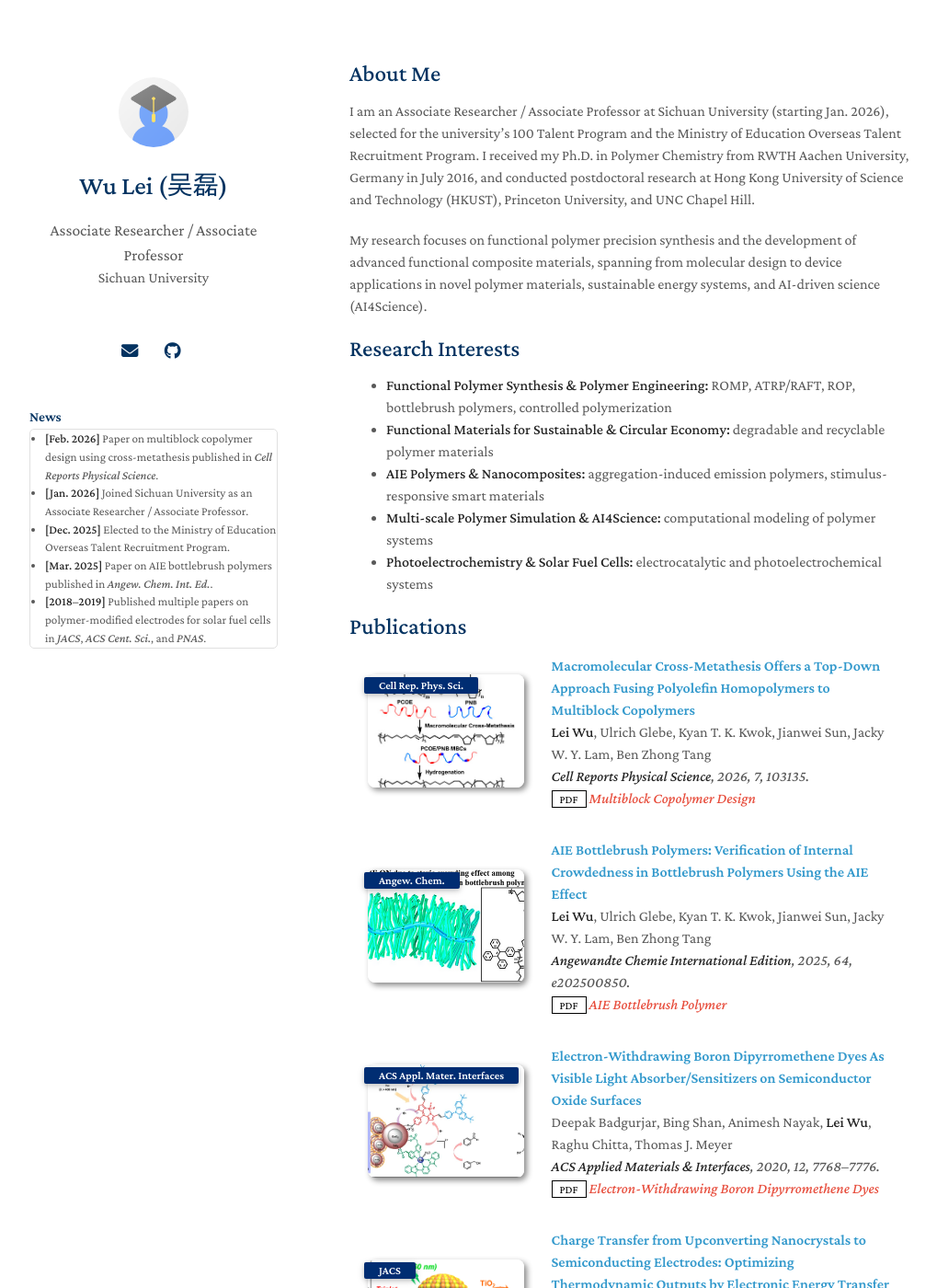
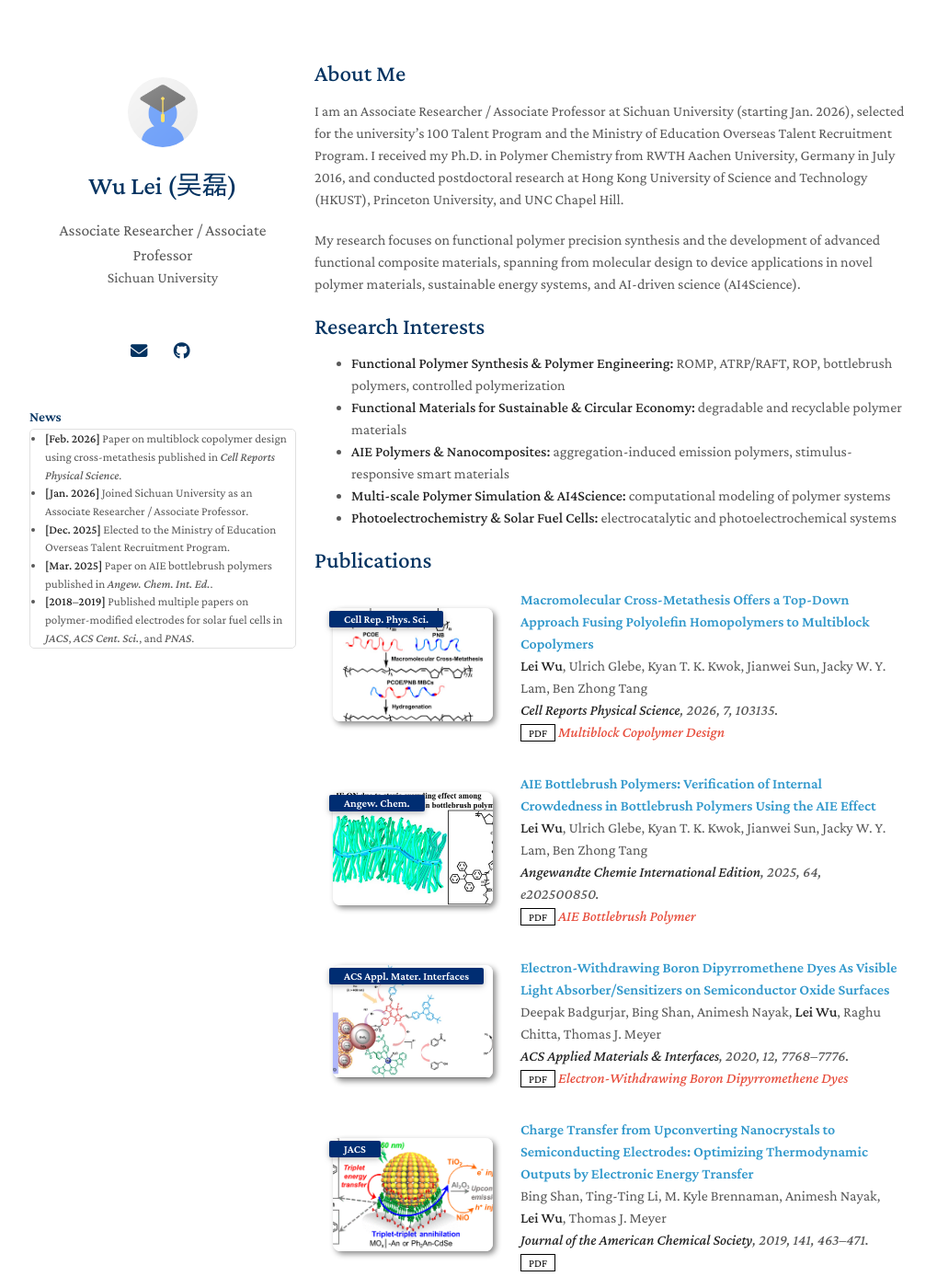
Before and after one commit to leiwuhoohoo/leiwu_polymer_research, a Jekyll site: the page built from index.md, in a window 1280 px wide and 1400 px high. Shown: the whole window at 92% size, without its empty margins (128-1147 px from the left). Built offline with Jekyll 4.4.1, drawn with Linux system fonts in a browser that asks for light colours; a style sheet for code colours, icons or effects is not loaded; our own code applies the rules of GitHub Pages for plain Markdown files.

Commit message:
Keep right section at 650px, widen left sidebar to 290px using left margin space

```diff
--- a/_sass/minimal-light.scss
+++ b/_sass/minimal-light.scss
@@ -356,7 +356,7 @@ img {
 }
 
 header {
-  width:270px;
+  width:290px;
   float:left;
   position:fixed;
   -webkit-font-smoothing:subpixel-antialiased;
@@ -436,7 +436,7 @@ header ul a strong {
 }
 
 section {
-  width:612px;
+  width:650px;
   float:right;
   padding-top:4.0em;
   padding-bottom:50px;
@@ -454,7 +454,7 @@ hr {
 }
 
 footer {
-  width:270px;
+  width:290px;
   float:left;
   position:fixed;
   bottom:30px;
```
